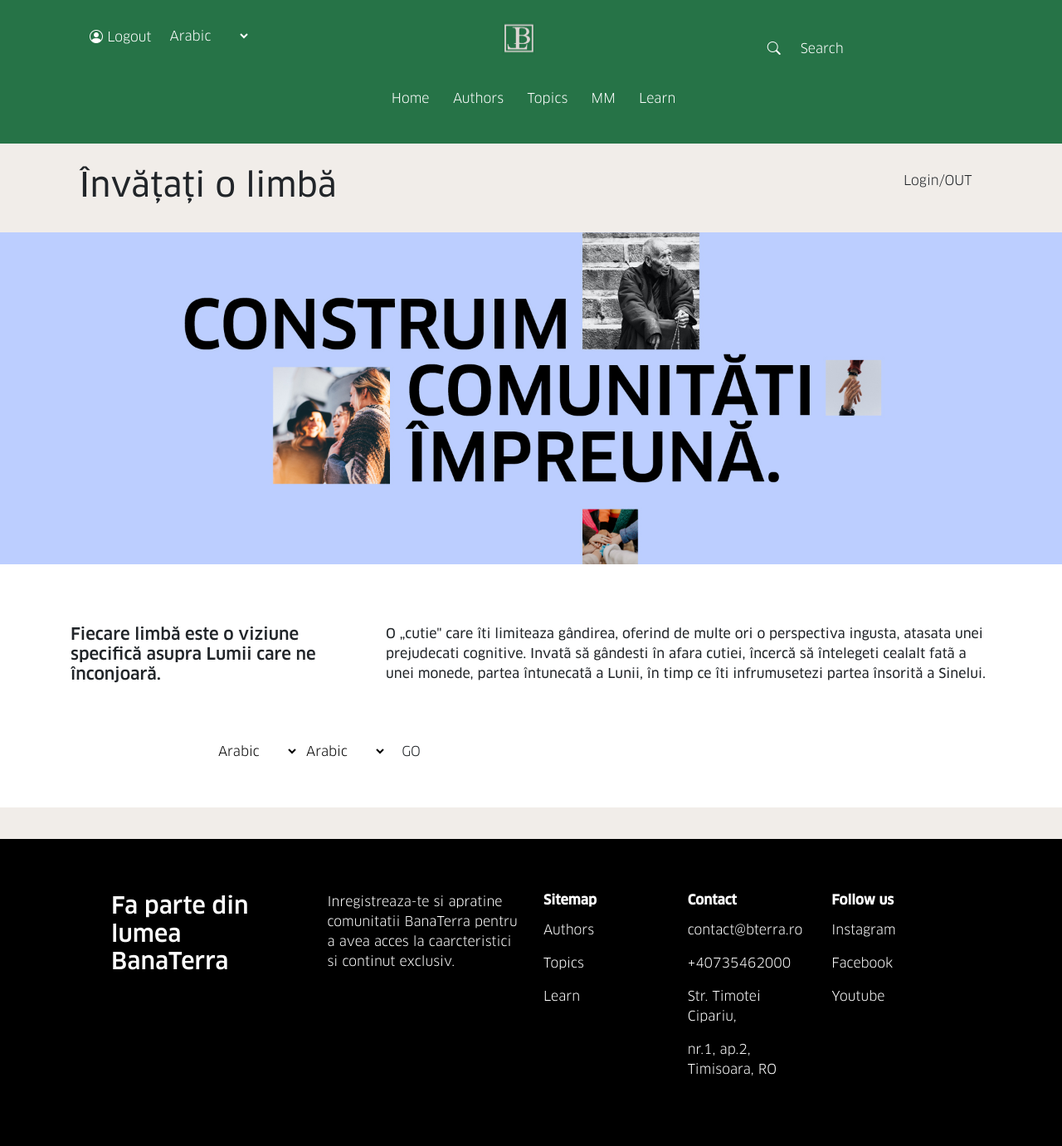
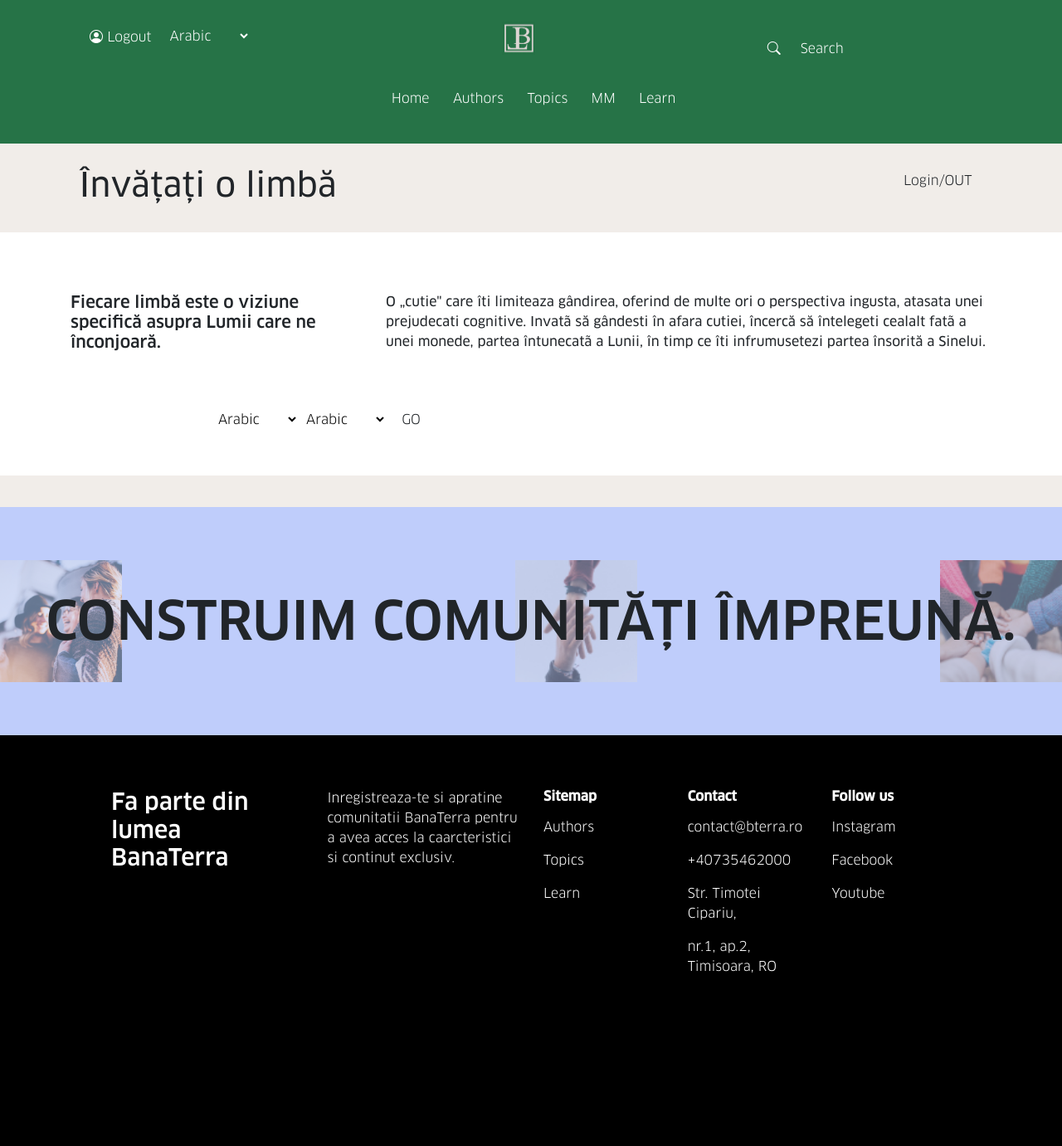
Before and after one commit to mihnea112/banaterra, a PHP site: page /learn.php in a window 1280 px wide. Shown: the whole page at 83% size. After the commit the page ends 1173 px from the top, so only its background shows below. Run offline with PHP 8.4, Linux system fonts and the light colour scheme; a user stored in the database is signed in; data comes from the database, SQL or seed files in the repository; data that the repository does not hold is empty.

Commit message:
Updated all banners to match PO requirements

```diff
--- a/css/style.css
+++ b/css/style.css
@@ -127,32 +127,36 @@ body{
 .bimg{
       height: 100%;
       aspect-ratio: 1;
-      z-index: -1;
+      z-index: 1;
       opacity: 50%;
 }
 
 .btext {
     position: relative;
-    z-index: 1;
+    z-index: 2;
     font-size: 5vw;
     font-family: "ClanProMedium";
     text-transform: uppercase;
 }
 
-
-/* .btext {
-  position: relative;
-  font-size: 5vw;
-  font-family: "ClanProMedium";
-  text-transform: uppercase;
+.blue-banner{
+  background-color: rgb(103, 144, 219);
+  color:white;
 }
 
-.bimg{
+.ylw-banner {
+  background-color: rgb(218, 224, 80);
+}
 
-  position: absolute;
-  top: 0;
-  left: 0;
-} */
+.green-banner{
+  background-color: rgb(113, 190, 103);
+    color: white;
+}
+
+.lightblue-banner{
+  background-color: rgb(191, 205, 251);
+}
+
 
 .sect-padding{
   padding-top: 3%;
@@ -164,6 +168,14 @@ body{
 
 .btm-5-margin{
   margin-bottom: 5%;
+}
+
+.top-5-padding{
+  padding-top: 5%;
+}
+
+.btm-5-padding{
+  padding-bottom: 5%;
 }
 
 .main-author h4{
--- a/learn.php
+++ b/learn.php
@@ -126,10 +126,6 @@ else
 			</div>
 		</section>
 
-		<section class="banner">
-			<img src="images/banner-learn.jpg" />
-		</section>
-
 		<!-- Hero End -->
 
 		<!-- start MAIN PAGE CONTENT -->
@@ -224,6 +220,18 @@ else
 			?>
 		</section>
 
+						<div class="lightblue-banner top-5-padding btm-5-padding">
+
+			<section class="bcont cont-2-padding ">
+				<span class="btext">Construim comunități împreună.</span>
+
+				<img src="images/b_learn1.jpg" alt="" class="bimg">
+				<img src="images/b_learn2.jpg" alt="" class="bimg">
+				<img src="images/b_learn3.jpg" alt="" class="bimg">
+
+			</section>
+		</div>
+
 		<!-- end MAIN PAGE CONTETN -->
 
 		<!-- FOOTER -->
```
Also changed, not shown: about.php (+12 -4 lines), authors.php (+13 -3 lines), mm.php (+11 -3 lines), topics.php (+11 -3 lines), images/b_learn1.jpg (renamed from BanaTerra Design/DONE06_BanaTerra_Invatati o limba/B-Terra_website_Invatati_o_limba_01.jpg), images/b_learn2.jpg (renamed from BanaTerra Design/DONE06_BanaTerra_Invatati o limba/B-Terra_website_Invatati_o_limba_03.jpg), images/b_learn3.jpg (renamed from BanaTerra Design/DONE06_BanaTerra_Invatati o limba/B-Terra_website_Invatati_o_limba_04.jpg), images/b_mm1.jpg (renamed from BanaTerra Design/DONE05_BanaTerra_MM/B-Terra_website_MM_01.jpg), images/b_mm2.jpg (renamed from BanaTerra Design/DONE05_BanaTerra_MM/B-Terra_website_MM_02.jpg), images/b_mm3.jpg (renamed from BanaTerra Design/DONE05_BanaTerra_MM/B-Terra_website_MM_03.jpg), images/b_topics1.jpg (added), images/b_topics2.jpg (added), images/b_topics3.jpg (added).
